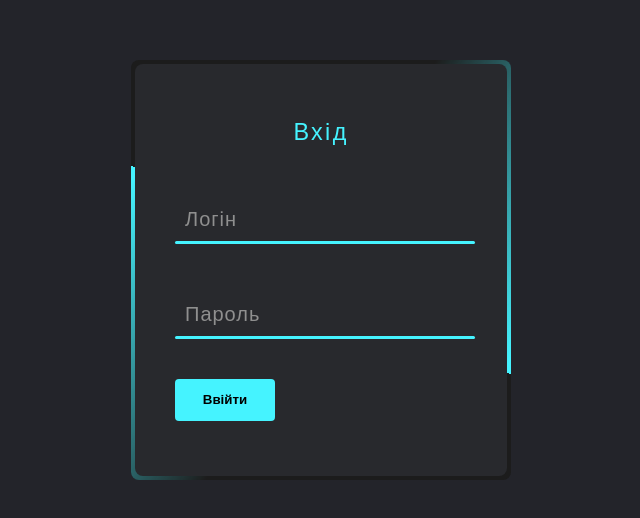
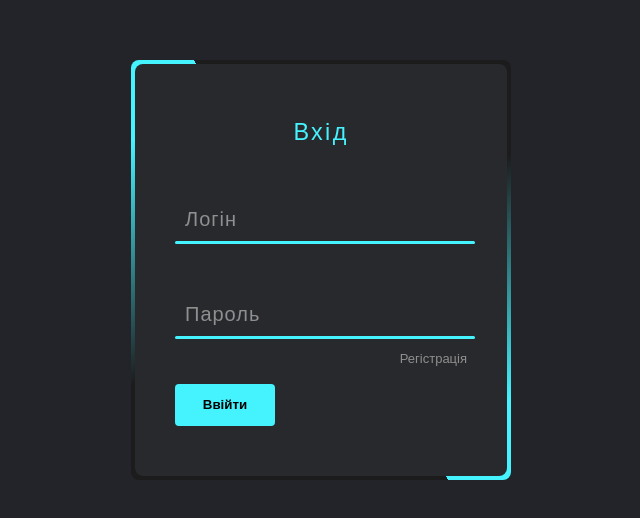
Before and after one commit to volesh/React, a React (Create React App) app: page / in a window 1280 px wide. Shown: the part 130-648 px from the top of the page, without its empty margins (319-959 px from the left). Built offline with nearby package versions, Linux system fonts and the light colour scheme.

Commit message:
Login finish

```diff
--- a/src/components/login/Login.js
+++ b/src/components/login/Login.js
@@ -19,6 +19,7 @@ const Login = () => {
                         <span>Пароль</span>
                         <i></i>
                     </div>
+                    <p className={css.reg}>Регістрація</p>
                     <button className={css.btn}>Ввійти</button>
                 </form>
             </div>
--- a/src/components/login/login.module.css
+++ b/src/components/login/login.module.css
@@ -9,7 +9,7 @@ body{
     justify-content: center;
     align-items: center;
     min-height: 100vh;
-    background: #23242a;
+    background: rgba(35,36,42,100%);
     font-size: 20px;
 }
 .box{
@@ -125,6 +125,15 @@ body{
     z-index: 9;
 }
 
+.reg{
+    position: absolute;
+    right: 40px;
+    margin: 10px 0;
+    font-size: 0.65em;
+    color: #8f8f8f;
+    cursor: pointer;
+}
+
 .form input:valid ~ i,
 .form input:focus ~ i{
     height: 46px;
@@ -137,7 +146,7 @@ body{
     background: #45f3ff;
     padding: 11px 25px;
     width: 100px;
-    margin-top: 40px;
+    margin-top: 45px;
     border-radius: 4px;
     font-weight: 600;
     cursor: pointer;
```
